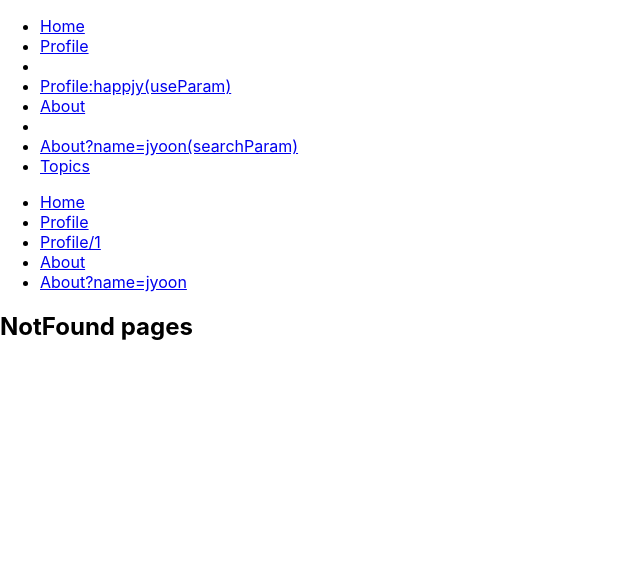
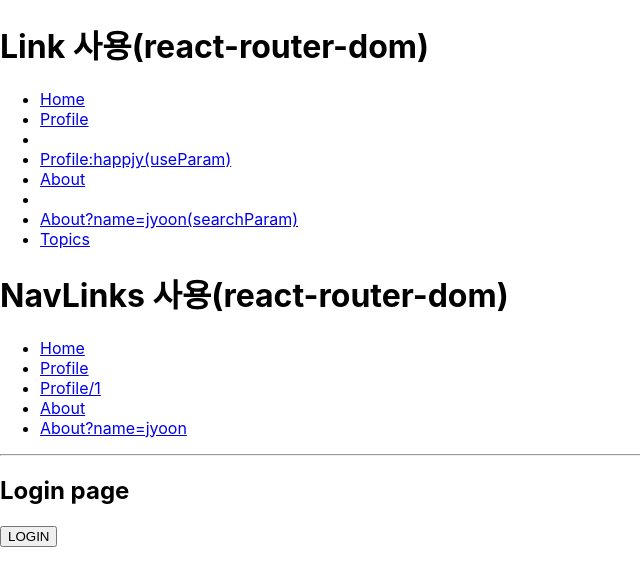
Before and after one commit to happyjy/boilerplate-react, a React (Create React App) app: page /login in a window 1280 px wide. Shown: the top 586 px of the page, without its empty margins (0-640 px from the left). Built offline with nearby package versions, Linux system fonts and the light colour scheme.

Commit message:
js로 routing하기 (withRouter(react-router-dom)

```diff
--- a/src/App.js
+++ b/src/App.js
@@ -1,6 +1,7 @@
 import React from 'react';
-import Links from './pages/Links';
-import NavLinks from './pages/NavLinks';
+import Links from './components/Links';
+import NavLinks from './components/NavLinks';
+import Login from './pages/Login';
 import Home from './pages/Home';
 import About from './pages/About';
 import Profile from './pages/Profile';
@@ -12,14 +13,18 @@
   return (
     <Router>
       <div>
+        <h1>Link 사용(react-router-dom)</h1>
         <Links />
+        <h1>NavLinks 사용(react-router-dom)</h1>
         <NavLinks />
 
+        <hr></hr>
         <Switch>
           <Route path="/about" component={About} />
           {/* <Route path="/profile" component={Profile} /> */}
           <Route path="/profile/:userId" component={Profile} />
           <Route path="/topics" component={Topics} />
+          <Route path="/login" component={Login} />
           <Route path="/" exact component={Home} />
           <Route component={NotFound} />
         </Switch>
--- /dev/null
+++ b/src/components/LoginButton.jsx
@@ -0,0 +1,11 @@
+import { withRouter } from 'react-router-dom';
+
+export default withRouter(function LoginButton(props) {
+  console.log('# LoginButton components: ', props);
+  function login() {
+    setTimeout(() => {
+      props.history.push('/');
+    }, 1000);
+  }
+  return <button onClick={login}>LOGIN</button>;
+});
--- /dev/null
+++ b/src/pages/Login.jsx
@@ -0,0 +1,18 @@
+import LoginButton from '../components/LoginButton';
+
+export default function Login(props) {
+  console.log('# Login pages: ', props);
+
+  function login() {
+    setTimeout(() => {
+      props.history.push('/');
+    }, 1000);
+  }
+
+  return (
+    <div>
+      <h2>Login page</h2>
+      <LoginButton></LoginButton>
+    </div>
+  );
+}
```
Also changed, not shown: src/components/Links.jsx (renamed from src/pages/Links.jsx), src/components/NavLinks.jsx (renamed from src/pages/NavLinks.jsx), 1 other file (tests, documents, lock files or other folders).
